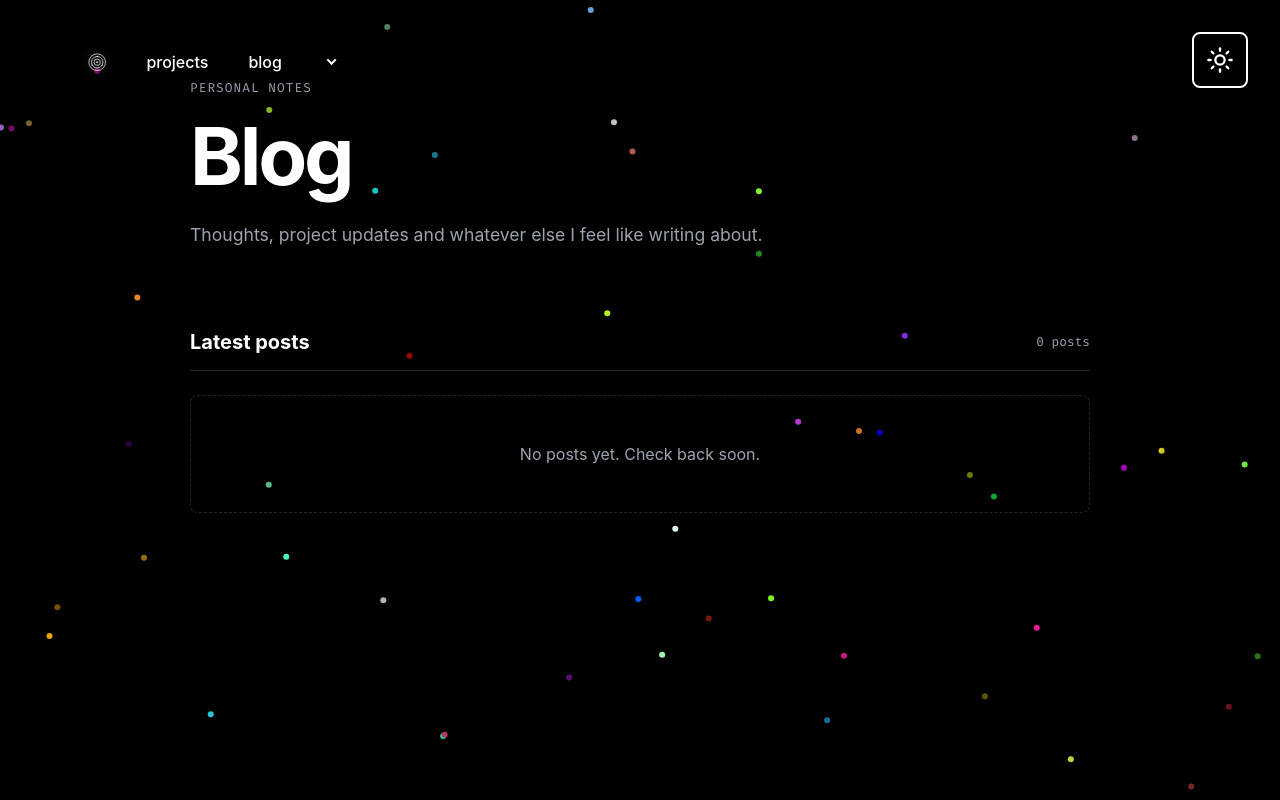
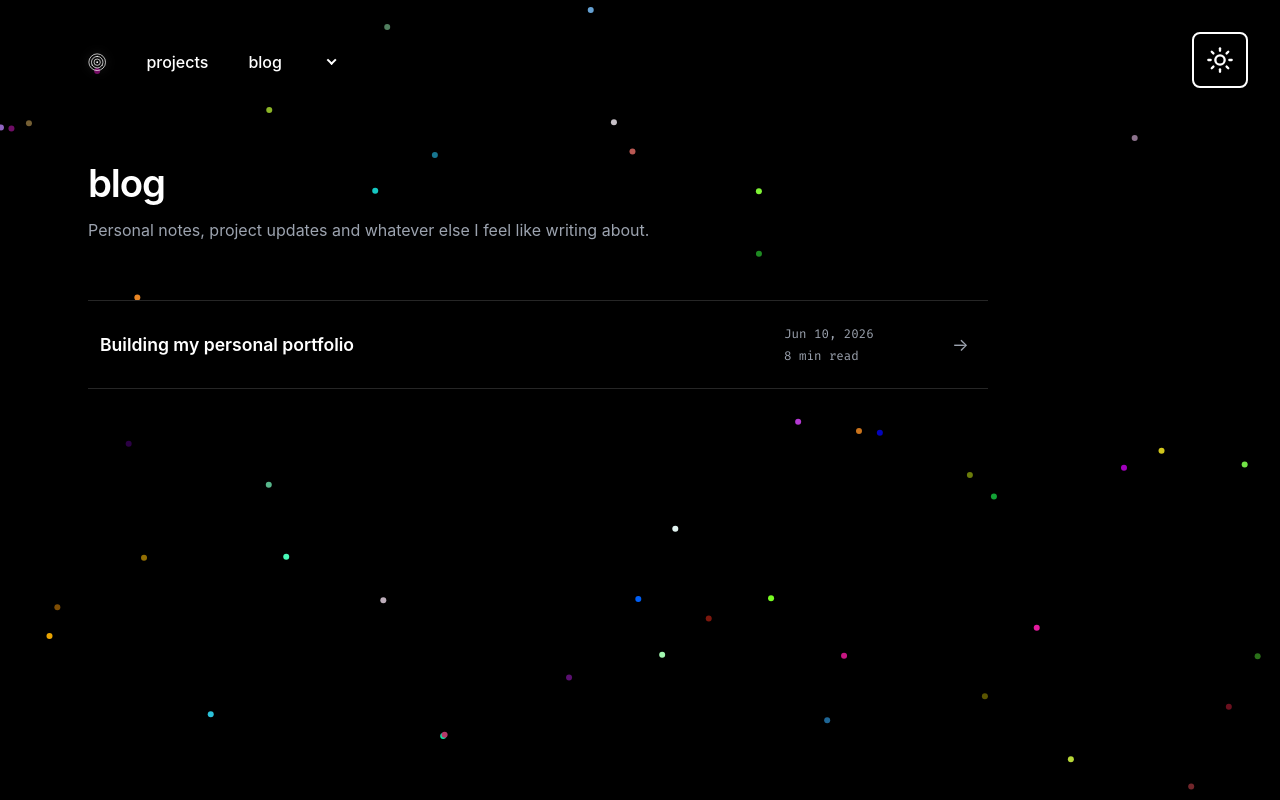
Before and after one commit to bon3301/personal-site, a website built with Vite: page blog/index.html in a window 1280 px wide. Built offline with nearby package versions, Linux system fonts and the light colour scheme; a web font is replaced by a local one.

Commit message:
shaped the blog into a clean post list-like with readable metadata (readtime + date)

```diff
--- a/blog/index.html
+++ b/blog/index.html
@@ -89,32 +89,28 @@
     <canvas id="canvas" aria-hidden="true"></canvas>
 
     <main>
-        <section class="blog-intro">
-            <p class="eyebrow">personal notes</p>
+        <header class="blog-header">
+            <h1>blog</h1>
 
-            <h1>Blog</h1>
+            <p class="blog-caption">
+                Personal notes, project updates and whatever else I feel like
+                writing about.
+            </p>
+        </header>
 
-            <p class="intro-copy">
-                Thoughts, project updates and whatever else I feel like writing
-                about.
-            </p>
-        </section>
+        <section class="post-list" aria-label="Blog posts">
+            <a class="post-row" href="#">
+                <h2 class="post-title">
+                    Building my personal portfolio
+                </h2>
 
-        <section class="posts-section" aria-labelledby="posts-heading">
-            <div class="section-heading">
-                <h2 id="posts-heading">Latest posts</h2>
-                <span id="post-count">0 posts</span>
-            </div>
+                <div class="post-meta">
+                    <time datetime="2026-06-10">Jun 10, 2026</time>
+                    <span>8 min read</span>
+                </div>
 
-            <div
-                class="post-list"
-                id="post-list"
-                aria-live="polite">
-
-                <p class="empty-message">
-                    No posts yet. Check back soon.
-                </p>
-            </div>
+                <span class="post-arrow" aria-hidden="true">→</span>
+            </a>
         </section>
     </main>
 
--- a/blog/styles.css
+++ b/blog/styles.css
@@ -1,78 +1,114 @@
 
   main {
-      width: min(900px, calc(100% - 3rem));
-      margin: 0 auto;
-      padding: 5rem 0;
       position: relative;
       z-index: 1;
+      width: min(
+          900px,
+          calc(100% - clamp(1.25rem, 14vw, 5.5rem) - 2rem)
+      );
+      margin-left: clamp(1.25rem, 14vw, 5.5rem);
+      padding: 10rem 0 4rem;
   }
 
-  .blog-intro {
-      max-width: 650px;
+  .blog-header {
+      max-width: 600px;
   }
 
-  .eyebrow {
-      margin-bottom: 0.75rem;
-      color: var(--text-secondary);
-      font-family: 'Fira Mono', monospace;
-      font-size: 0.8rem;
-      letter-spacing: 0.08em;
-      text-transform: uppercase;
+  .blog-header h1 {
+      font-size: clamp(1.8rem, 4vw, 2.4rem);
+      font-weight: 600;
+      letter-spacing: -0.03em;
   }
 
-  h1 {
-      font-size: clamp(3rem, 10vw, 5rem);
-      letter-spacing: -0.04em;
-  }
-
-  .intro-copy {
-      margin-top: 1rem;
+  .blog-caption {
+      margin-top: 0.75rem;
       color: var(--text-secondary);
-      font-size: 1.1rem;
-      line-height: 1.7;
-  }
-
-  .posts-section {
-      margin-top: 5rem;
-  }
-
-  .section-heading {
-      padding-bottom: 1rem;
-      border-bottom: 1px solid var(--border-color);
-      display: flex;
-      align-items: center;
-      justify-content: space-between;
-  }
-
-  .section-heading h2 {
-      font-size: 1.25rem;
-  }
-
-  #post-count {
-      color: var(--text-secondary);
-      font-family: 'Fira Mono', monospace;
-      font-size: 0.8rem;
+      font-size: 1rem;
+      line-height: 1.6;
   }
 
   .post-list {
-      margin-top: 1.5rem;
+      margin-top: 3.5rem;
+      border-top: 1px solid var(--border-color);
+      background-color: var(--bg-color);
   }
 
-  .empty-message {
-      padding: 3rem 1.5rem;
-      border: 1px dashed var(--border-color);
-      border-radius: 0.5rem;
+  .post-row {
+      padding: 1.6rem 0.75rem;
+      border-bottom: 1px solid var(--border-color);
+      display: grid;
+      grid-template-columns: minmax(0, 1fr) auto 1.5rem;
+      align-items: center;
+      gap: 2rem;
+      color: var(--text-color);
+      text-decoration: none;
+  }
+
+  .post-title {
+      font-size: 1.1rem;
+      font-weight: 600;
+      transition: transform var(--transition);
+  }
+
+  .post-meta {
+      min-width: 8.5rem;
+      display: flex;
+      flex-direction: column;
+      gap: 0.4rem;
       color: var(--text-secondary);
-      text-align: center;
+      font-family: 'Fira Mono', monospace;
+      font-size: 0.78rem;
+  }
+
+  .post-arrow {
+      color: var(--text-secondary);
+      font-size: 1.1rem;
+      transition:
+          color var(--transition),
+          transform var(--transition);
+  }
+
+  .post-row:hover .post-title {
+      transform: translateX(4px);
+  }
+
+  .post-row:hover .post-arrow {
+      color: var(--text-color);
+      transform: translateX(4px);
+  }
+
+  .post-row:focus-visible {
+      outline: 2px solid var(--text-color);
+      outline-offset: 4px;
   }
 
   @media (max-width: 600px) {
       main {
-          width: min(100% - 2rem, 900px);
-          padding-top: 3rem;
+          width: calc(100% - 2.5rem);
+          margin-left: 1.25rem;
+          padding-top: 8rem;
       }
 
-      .posts-section {
-          margin-top: 3.5rem;
+      .post-list {
+          margin-top: 2.5rem;
+      }
+
+      .post-row {
+          padding: 1.4rem 0.5rem;
+          grid-template-columns: minmax(0, 1fr) auto;
+          gap: 0.75rem 1rem;
+      }
+
+      .post-meta {
+          min-width: 0;
+          grid-column: 1;
+          display: flex;
+          flex-direction: row;
+          gap: 1rem;
+      }
+
+      .post-arrow {
+          grid-column: 2;
+          grid-row: 1 / span 2;
       }
   }
```
